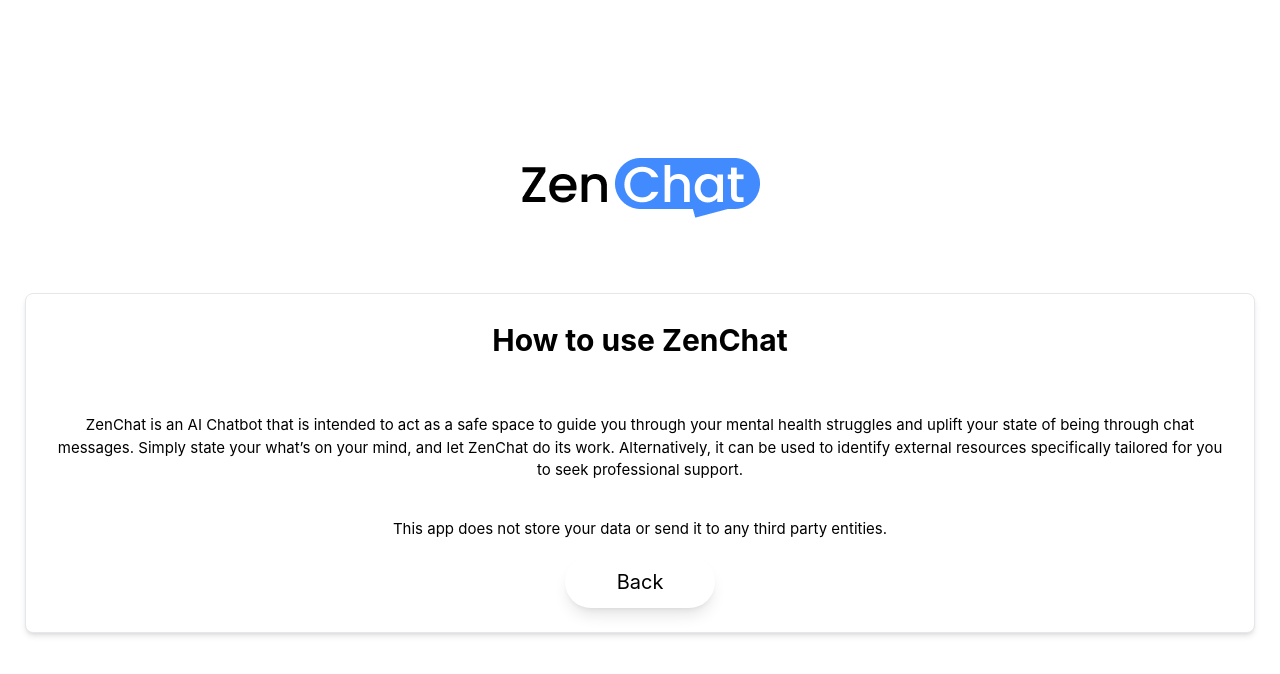
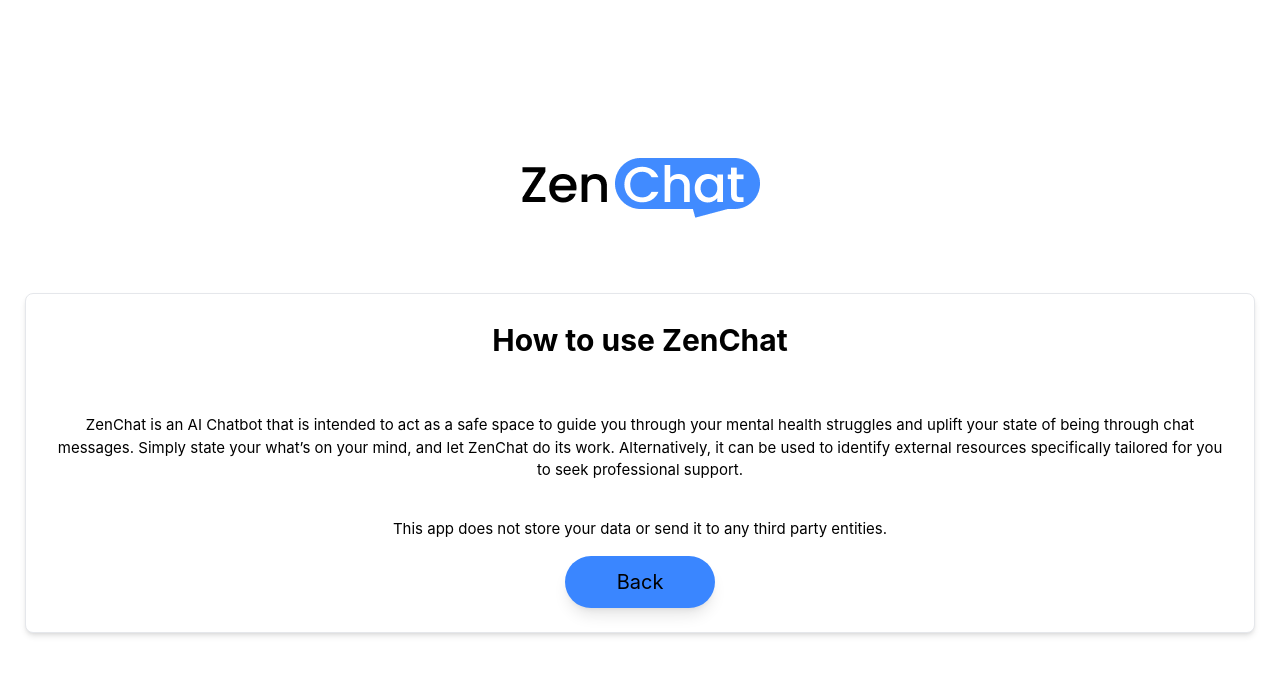
Before and after one commit to WongMatthew/ZenChatFinal, a React (Create React App) app in the folder zenchat/: page /Help in a window 1280 px wide. Shown: the top 674 px of the page. Built offline with nearby package versions, Linux system fonts and the light colour scheme.

Commit message:
update help and landing

```diff
--- a/zenchat/src/component/Help.js
+++ b/zenchat/src/component/Help.js
@@ -43,7 +43,7 @@ function Help() {
                     </div>
                     <div className='text-center'>
                         <Link to="/">
-                            <button className="bg-indigo-500 text-black py-3 px-6 rounded-full shadow-lg text-xl" style={{ minWidth: '150px', bgcolor: "#3A86FF"}}>
+                            <button className="bg-indigo-500 text-black py-3 px-6 rounded-full shadow-lg text-xl" style={{ minWidth: '150px', backgroundColor: "#3A86FF"}}>
                             Back
                             </button>
                         </Link>
--- a/zenchat/src/component/Landing.js
+++ b/zenchat/src/component/Landing.js
@@ -59,7 +59,7 @@ function Landing() {
             </button>
           </Link>
         </div>
-        <div className="my-4" style={{ position: 'absolute', left: '50%', transform: 'translate(-50%)', bottom: '55px' }}>
+        <div className="my-4" style={{ position: 'absolute', left: '50%', transform: 'translate(-50%)', bottom: '85px' }}>
           <Link to="/help">
             <button className="bg-white text-black py-3 px-6 rounded-full shadow-lg flex items-center text-xs">
               How to Use ZenChat
```
